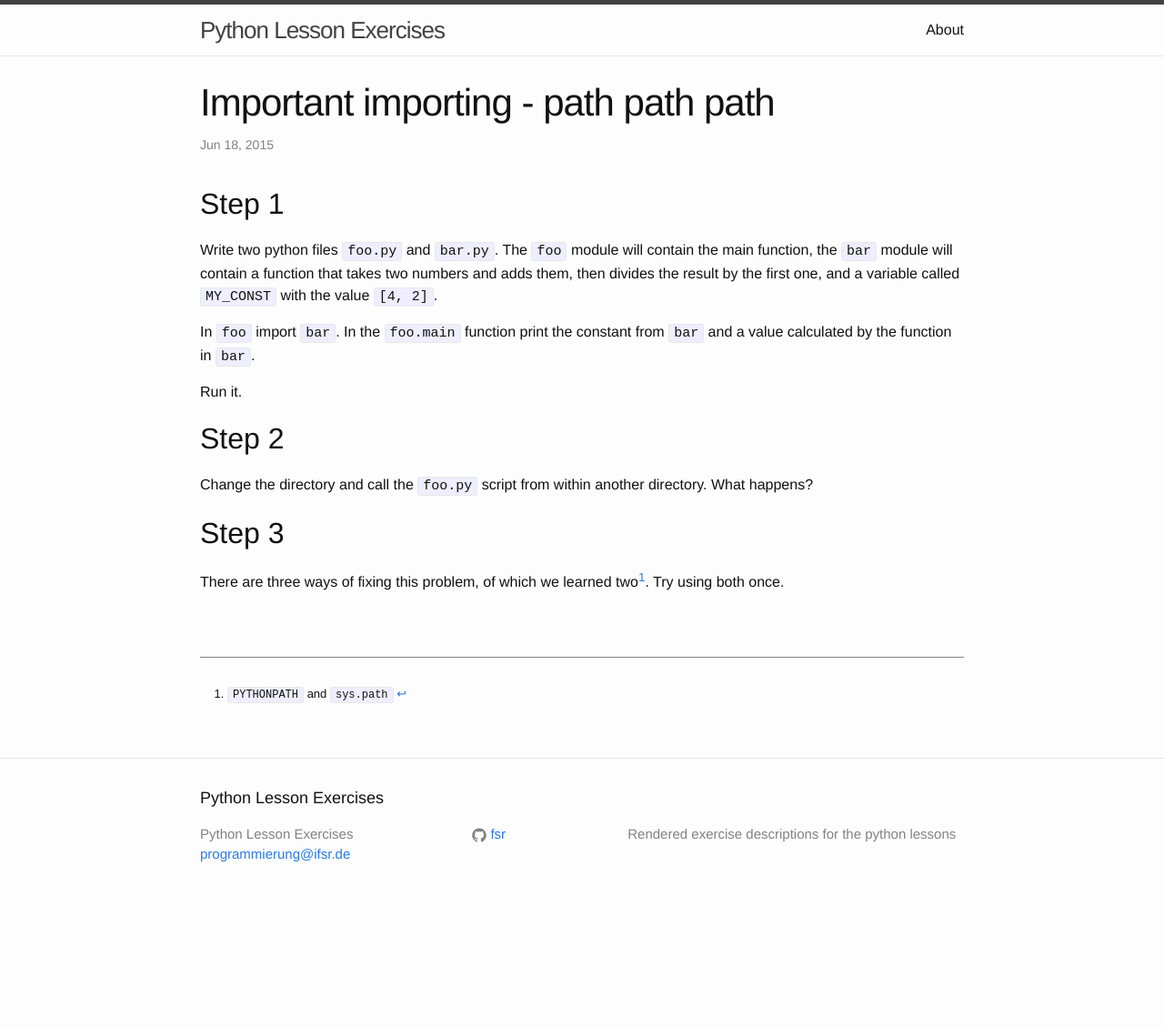
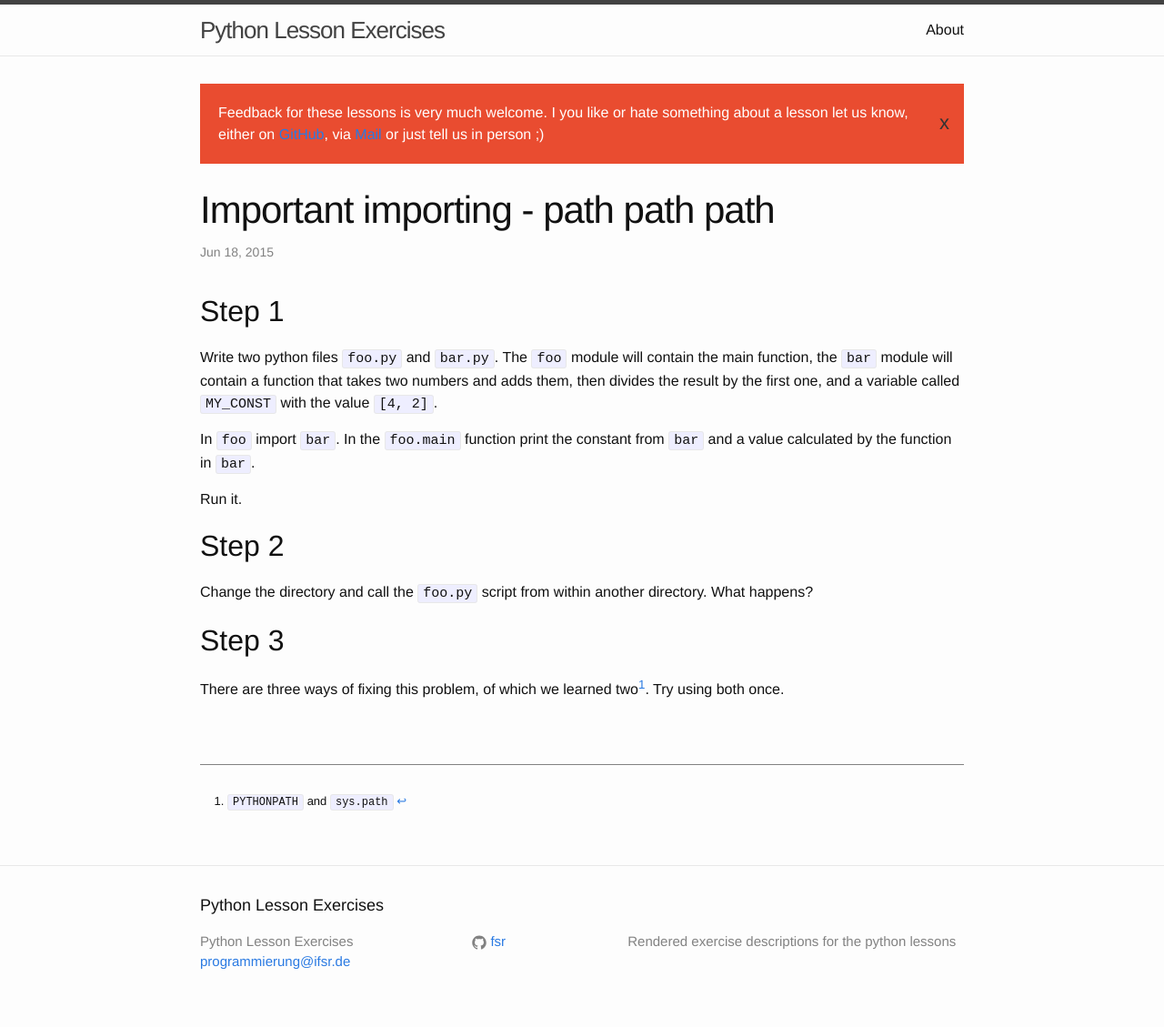
Before and after one commit to fsr/python-lessons, a Jekyll site: the page built from _exercises/importing.md, in a window 1280 px wide. Shown: the whole page at 91% size. Built offline with Jekyll 4.4.1, drawn with Linux system fonts in a browser that asks for light colours; before the commit the page ends 1011 px from its top, so only the background shows below that.

Commit message:
added alert

```diff
--- /dev/null
+++ b/_includes/alert.html
@@ -0,0 +1,5 @@
+<div class="alert">
+  {{ include.content }}
+  <a href="#" onclick="window.alert.close(this)">x</a>
+  <script src="javascript/alert.js" type="text/javascript"></script>
+</div>
--- a/_includes/header.html
+++ b/_includes/header.html
@@ -21,7 +21,6 @@
         {% endfor %}
       </div>
     </nav>
-
   </div>
 
 </header>
--- a/_layouts/default.html
+++ b/_layouts/default.html
@@ -8,7 +8,13 @@
     {% include header.html %}
 
     <div class="page-content">
+
       <div class="wrapper">
+        <div class="alert">
+          <script src="{{ site.baseurl }}/javascript/alert.js" type="text/javascript"></script>
+          Feedback for these lessons is very much welcome. I you like or hate something about a lesson let us know, either on <a href="https://github.com/fsr/python-lessons/issues/new">GitHub</a>, via <a href="mailto:justus@ifsr.de">Mail</a> or just tell us in person ;)
+          <a href="#" onclick="window.alert.close(this)" class="close">x</a>
+        </div>
         {{ content }}
       </div>
     </div>
--- a/_sass/_custom_layout.scss
+++ b/_sass/_custom_layout.scss
@@ -13,3 +13,23 @@
   padding-top: 30px;
   border-top: 1px solid $grey-color;
 }
+
+.alert {
+  padding: 20px;
+  background-color: rgb(233, 76, 48);
+  color: white;
+  margin-bottom: 30px;
+  position: relative;
+
+  .close {
+    right: 0.25rem;
+    background: inherit;
+    color: #333333;
+    font-size: 1.375rem;
+    line-height: .9;
+    margin-top: -0.6875rem;
+    padding: 0 12px 4px;
+    position: absolute;
+    top: 50%;
+  }
+}
--- /dev/null
+++ b/javascript/alert.js
@@ -0,0 +1,7 @@
+(function (){
+  var alert = {};
+  alert.close = function (child){
+    child.parentNode.remove();
+  };
+  window.alert = alert;
+})();
```
Also changed, not shown: _exercises/calculator.md (+2 -2 lines), _exercises/importing.md (+1 -1 lines).
